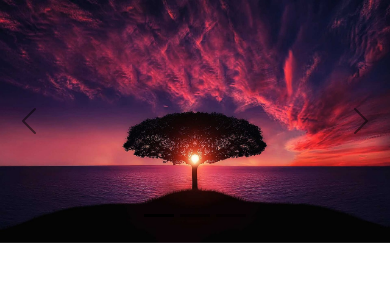
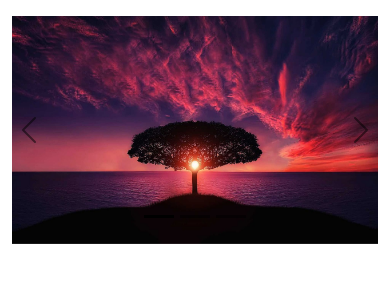
Before and after one commit to Komkrit-Bank/midTerm, a Flask app: page / in a window 390 px wide. Shown: the part 56-356 px from the top of the page. Run offline with Flask 3, Linux system fonts and the light colour scheme.

Commit message:
change carousel
add responsive to carousel with container

```diff
--- a/templates/index.html
+++ b/templates/index.html
@@ -1,6 +1,6 @@
 {% extends 'nav.html' %}
 {% block body %}
-<div id="carouselExampleDark" class="carousel carousel-dark slide">
+<div id="carouselExampleDark" class="carousel container-lg carousel-dark my-3 slide">
     <div class="carousel-indicators">
       <button type="button" data-bs-target="#carouselExampleDark" data-bs-slide-to="0" class="active" aria-current="true" aria-label="Slide 1"></button>
       <button type="button" data-bs-target="#carouselExampleDark" data-bs-slide-to="1" aria-label="Slide 2"></button>
```
